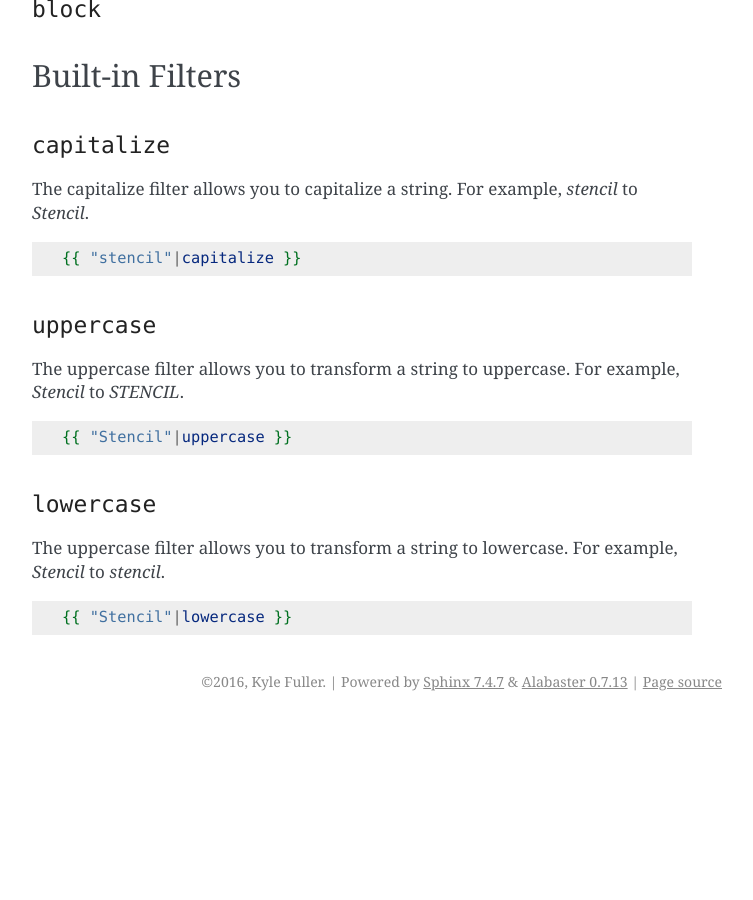
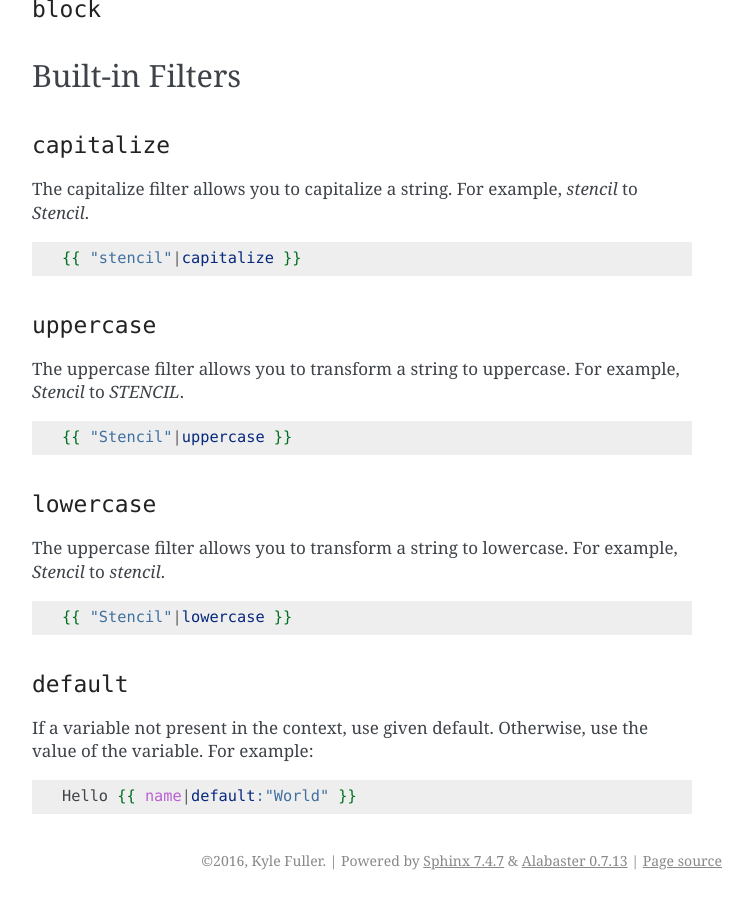
Before and after one commit to stencilproject/Stencil, a Sphinx documentation site: the page built from docs/builtins.rst, in a window 1280 px wide and 900 px high, scrolled down 1633 px. Shown: the whole window, without its empty margins (388-1141 px from the left). Built offline with Sphinx 7.4.7, drawn with Linux system fonts in a browser that asks for light colours; comment, search, counter and statistics services are not loaded; before the commit the page ends 2354 px from its top, so only the background shows below that.

Commit message:
feat: Add a default filter

```diff
--- a/docs/builtins.rst
+++ b/docs/builtins.rst
@@ -120,3 +120,13 @@ For example, `Stencil` to `stencil`.
 .. code-block:: html+django
 
     {{ "Stencil"|lowercase }}
+
+``default``
+~~~~~~~~~~~
+
+If a variable not present in the context, use given default. Otherwise, use the
+value of the variable. For example:
+
+.. code-block:: html+django
+
+    Hello {{ name|default:"World" }}
```
Also changed, not shown: CHANGELOG.md (+5 -0 lines), 3 other files.
